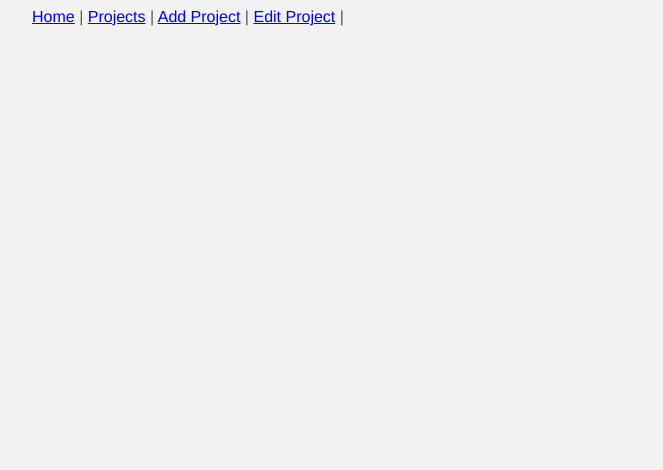
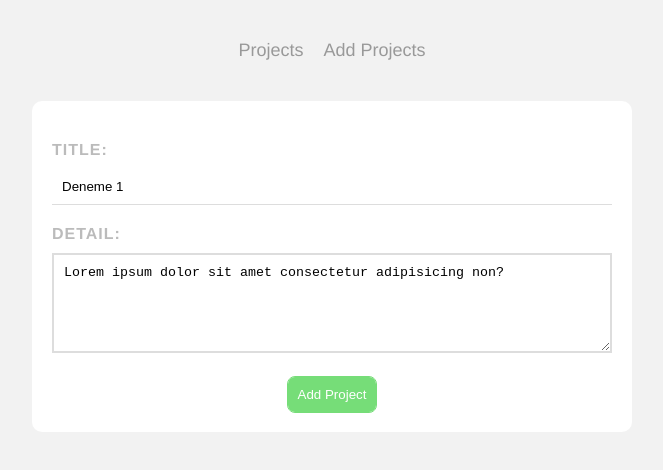
Before and after one commit to AliDurul/project-tracker, a Vue app: page /projects/1 in a window 1280 px wide. Shown: the top 470 px of the page, without its empty margins (308-971 px from the left). Built offline with nearby package versions, Linux system fonts and the light colour scheme; data requests are answered from the project's data file.

Commit message:
edit view

```diff
--- a/data/db.json
+++ b/data/db.json
@@ -23,12 +23,6 @@
       "title": "Deneme 4",
       "details": "Lorem ipsum dolor sit amet consectetur adipisicing e",
       "complete": true
-    },
-    {
-      "title": "deneme 5",
-      "details": "Where can I get some?\nThere are many variations of passages of Lorem Ipsum available, but the majority have suffered alteration in some form, by injected humour, or randomised words which don't look even slightly believable. If you are going to use a passage of Lorem Ipsum, you need to be sure there isn't anything embarrassing hidden in the middle of text. ",
-      "complete": false,
-      "id": 5
     }
   ]
 }
--- a/src/App.vue
+++ b/src/App.vue
@@ -1,12 +1,20 @@
 <template>
   <nav>
-    <router-link to="/">Home</router-link> |
-    <router-link to="/projects">Projects</router-link> |
-    <router-link to="/add">Add Project</router-link> |
-    <router-link to="/edit">Edit Project</router-link> |
+    <navbar-view/>
   </nav>
   <router-view/>
 </template>
+<script>
+import NavbarView from './components/NavbarView.vue';
+
+
+export default {
+  components: {
+    NavbarView
+},
+};
+</script>
+
 
 <style>
 body{
--- /dev/null
+++ b/src/components/NavbarView.vue
@@ -0,0 +1,31 @@
+<template>
+    <nav class="main-nav">
+        <RouterLink :to="{name:'home'}">Projects</RouterLink>
+        <RouterLink :to="{name:'AddProject'}">Add Projects</RouterLink>
+    </nav>
+</template>
+
+<script>
+    export default {
+
+    }
+</script>
+
+<style  scoped>
+.main-nav{
+    text-align: center;
+    margin: 40px auto;
+    & a{
+        display: inline-block;
+        text-decoration: none;
+        margin: 0 10px;
+        color: #999;
+        font-size: 18px;
+        &.router-link-active{
+            border-bottom: 2px solid #76dd78;
+            padding-bottom: 5px;
+            color: #76dd78;
+        }
+    }
+}
+</style>
--- a/src/components/SingleProject.vue
+++ b/src/components/SingleProject.vue
@@ -1,12 +1,14 @@
 <template>
-  <div class="project" :class="{complete: project.complete}">
+  <div class="project" :class="{ complete: project.complete }">
     <div class="actions">
       <h3 @click="showDetail = !showDetail">{{ project.title }}</h3>
       <div class="icons">
         <span @click="delteProject" class="material-symbols-outlined">
           delete
         </span>
-        <span class="material-symbols-outlined"> edit </span>
+        <router-link :to="{ name: 'EditProject', params: { id: project.id } }">
+          <span class="material-symbols-outlined"> edit </span>
+        </router-link>
         <span @click="completeProject" class="material-symbols-outlined tick">
           done
         </span>
@@ -19,6 +21,8 @@
 </template>
 
 <script>
+import { RouterLink } from "vue-router";
+
 export default {
   name: "SingleProject",
   props: ["project"],
@@ -44,6 +48,7 @@ export default {
         .catch((err) => console.log(err.message));
     },
   },
+  components: { RouterLink },
 };
 </script>
 
@@ -77,11 +82,11 @@ h3 {
     }
   }
 }
-.project.complete{
+.project.complete {
   border-left: 5px solid #76dd78;
 }
 
-.project.complete .tick{
-    color: #76dd78;
+.project.complete .tick {
+  color: #76dd78;
 }
 </style>
--- a/src/router/index.js
+++ b/src/router/index.js
@@ -23,11 +23,7 @@ const routes = [
     name: 'AddProject',
     component: () => import( '../views/AddProjectView.vue')
   },
-  {
-    path: '/edit',
-    name: 'EditProject',
-    component: () => import( '../views/EditProjectView.vue')
-  },
+
 ]
 
 const router = createRouter({
--- a/src/views/AddProjectView.vue
+++ b/src/views/AddProjectView.vue
@@ -34,7 +34,7 @@ export default {
 };
 </script>
 
-<style scoped>
+<style >
 form {
   background: #fff;
   padding: 20px;
--- a/src/views/EditProjectView.vue
+++ b/src/views/EditProjectView.vue
@@ -1,11 +1,85 @@
 <template>
-  <div>
-    <h1>this is edit</h1>
-  </div>
+  <form @submit.prevent="handleSubmit">
+    <label for="title">Title:</label>
+    <input id="title" type="text" v-model="title" />
+    <label for="detail">Detail:</label>
+    <textarea id="detail" v-model="details"></textarea>
+    <button type="submit">Add Project</button>
+  </form>
 </template>
 
 <script>
-export default {};
+export default {
+  props:['id'],
+  data() {
+    return {
+      title:'',
+      details:'',
+      url: "http://localhost:3000/projects/" + this.id,
+    };
+  },
+  mounted () {
+    fetch(this.url)
+    .then(res=>res.json())
+    .then(data=> {
+      this.title = data.title
+      this.details = data.details
+    })
+  },
+};
 </script>
 
-<style lang="scss" scoped></style>
+<style >
+form {
+  background: #fff;
+  padding: 20px;
+  border-radius: 10px;
+}
+label {
+  color: #bbb;
+  display: block;
+  text-transform: uppercase;
+  font-weight: bold;
+  letter-spacing: 1px;
+  margin: 20px 0 10px 0;
+}
+input {
+  padding: 10px;
+  border: 0;
+  border-bottom: 1px solid #ddd;
+  width: 100%;
+  box-sizing: border-box;
+  &:focus {
+    outline: 1px solid #bbb;
+  }
+}
+textarea {
+  border: 2px solid #ddd;
+  padding: 10px;
+  width: 100%;
+  height: 100px;
+  box-sizing: border-box;
+  &:focus {
+    outline: 1px solid #bbb;
+  }
+}
+button {
+  display: block;
+  margin: 20px auto 0;
+  background-color: #76dd78;
+  color: #fff;
+  padding: 10px;
+  border: 0;
+  border-radius: 7px;
+  outline: 1px solid #76dd78;
+  cursor: pointer;
+  transition: all 0.3s;
+  &:hover {
+    background-color: #76dd78be;
+    outline-offset: 3px;
+  }
+  &:active {
+    background-color: #76dd78;
+  }
+}
+</style>
```
